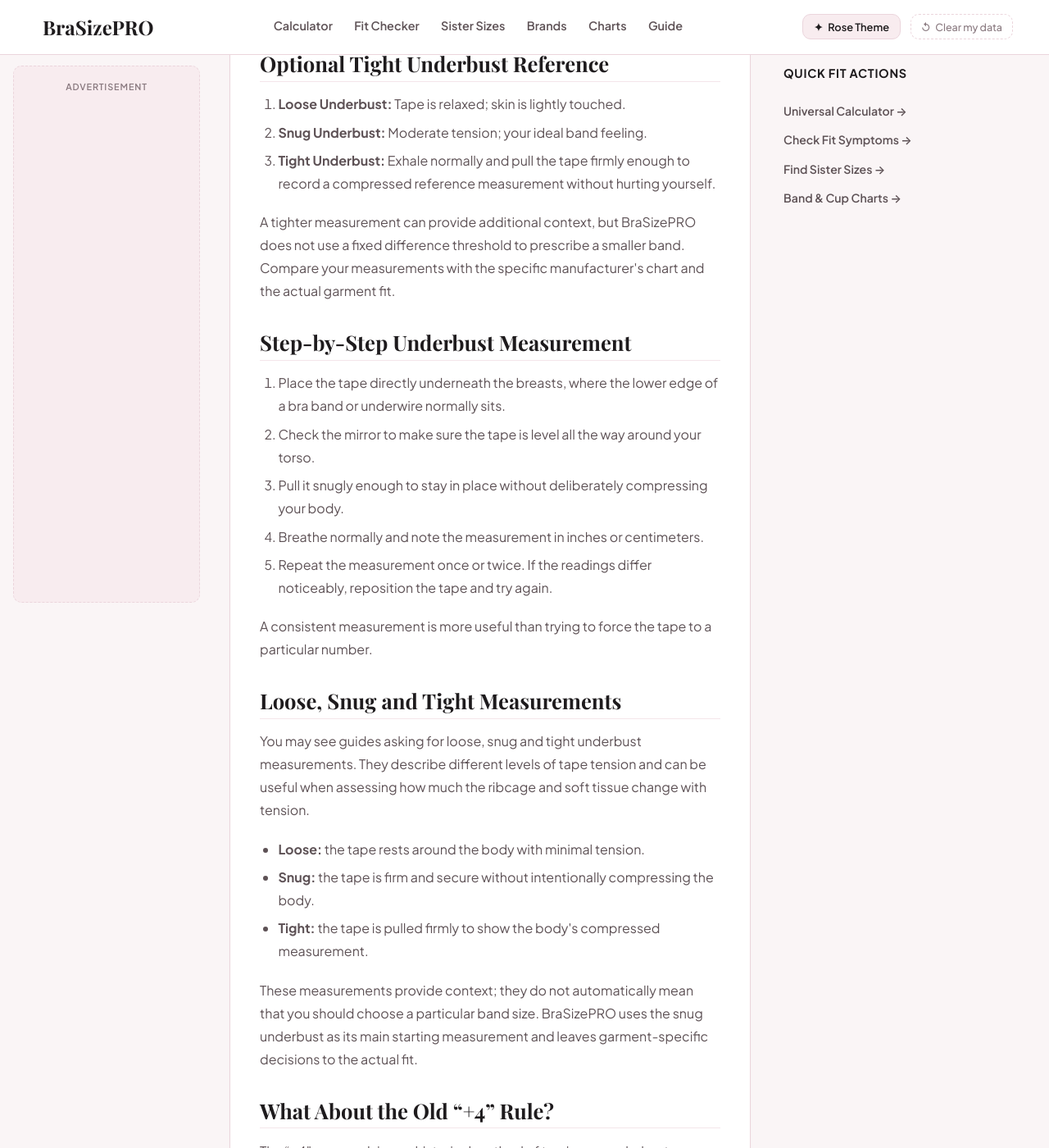
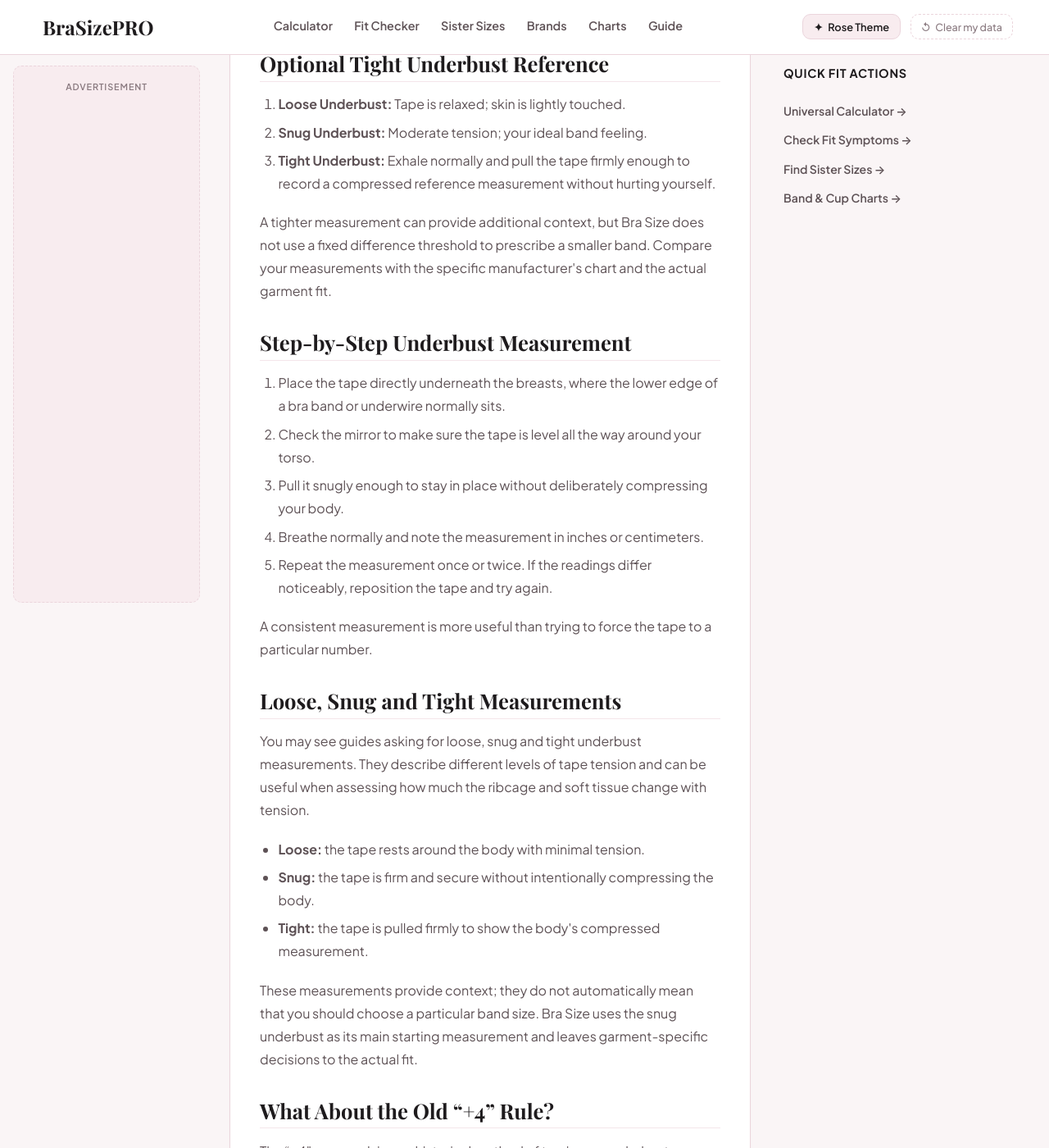
Before and after one commit to sharpedge74-cmyk/Bra-Size-Pro, a Jekyll site: the page built from how-to-measure-band-size.html, in a window 1280 px wide and 1400 px high, scrolled down 935 px. Shown: the whole window at 82% size. Built offline with Jekyll 4.4.1, drawn with Linux system fonts in a browser that asks for light colours; some web fonts are replaced.

Commit message:
Replace BraSizePRO with Bra Size

```diff
--- a/how-to-measure-band-size.html
+++ b/how-to-measure-band-size.html
@@ -43,7 +43,7 @@ faq:
   <li><strong>Tight Underbust:</strong> Exhale normally and pull the tape firmly enough to record a compressed reference measurement without hurting yourself.</li>
 </ol>
 <p>
-  A tighter measurement can provide additional context, but BraSizePRO does not use a fixed difference threshold to prescribe a smaller band. Compare your measurements with the specific manufacturer's chart and the actual garment fit.
+  A tighter measurement can provide additional context, but Bra Size does not use a fixed difference threshold to prescribe a smaller band. Compare your measurements with the specific manufacturer's chart and the actual garment fit.
 </p>
 
 <h2>Step-by-Step Underbust Measurement</h2>
@@ -63,7 +63,7 @@ faq:
   <li><strong>Snug:</strong> the tape is firm and secure without intentionally compressing the body.</li>
   <li><strong>Tight:</strong> the tape is pulled firmly to show the body's compressed measurement.</li>
 </ul>
-<p>These measurements provide context; they do not automatically mean that you should choose a particular band size. BraSizePRO uses the snug underbust as its main starting measurement and leaves garment-specific decisions to the actual fit.</p>
+<p>These measurements provide context; they do not automatically mean that you should choose a particular band size. Bra Size uses the snug underbust as its main starting measurement and leaves garment-specific decisions to the actual fit.</p>
 
 <h2>What About the Old “+4” Rule?</h2>
 <p>The “+4” approach is one historical method of turning an underbust measurement into a band label. It should not be treated as a universal rule for every modern bra or every sizing system. A measurement-based starting point and the manufacturer's own chart are more useful when you are choosing a specific garment.</p>
```
